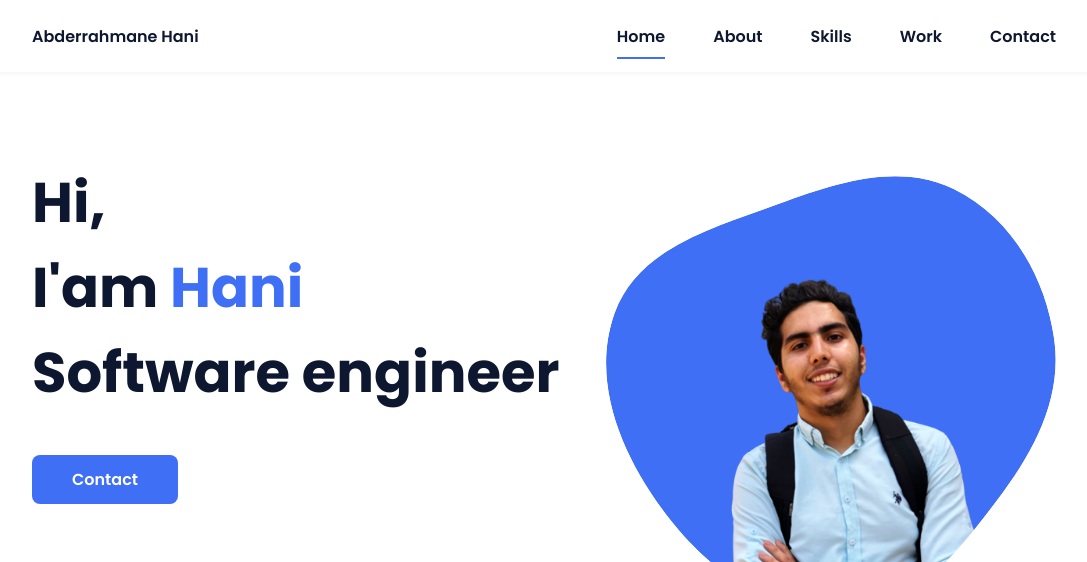
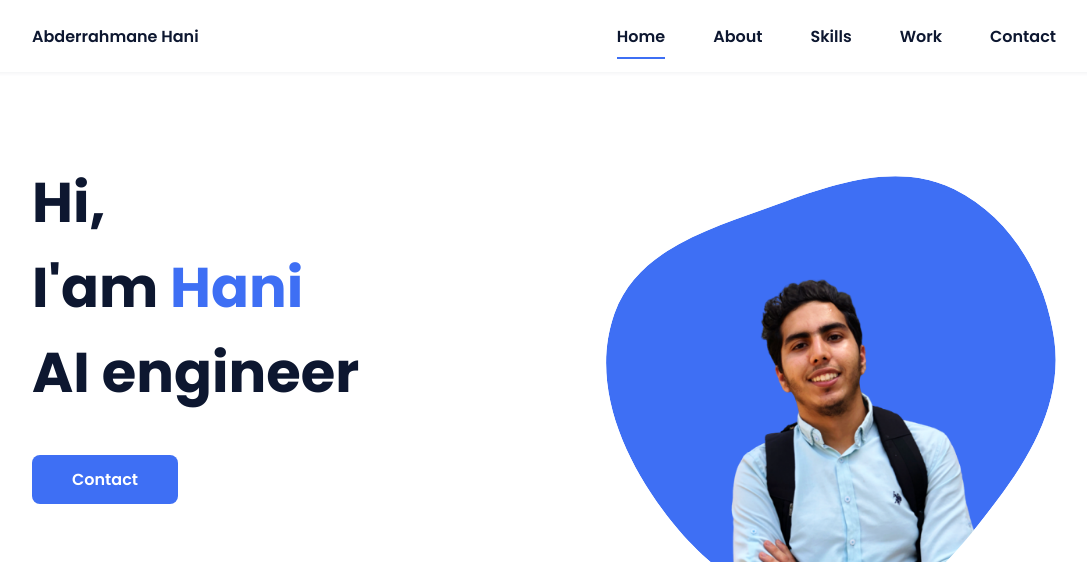
Before and after one commit to coder-hani/portfolio-website, a plain HTML site: page index.html in a window 1280 px wide. Shown: the top 562 px of the page, without its empty margins (96-1183 px from the left). Drawn offline with nearby package versions, Linux system fonts and the light colour scheme.

Commit message:
Update index.html

```diff
--- a/index.html
+++ b/index.html
@@ -42,7 +42,7 @@
             <!--===== HOME =====-->
             <section class="home bd-grid" id="home">
                 <div class="home__data">
-                    <h1 class="home__title">Hi,<br>I'am <span class="home__title-color">Hani</span><br> Software engineer </h1>
+                    <h1 class="home__title">Hi,<br>I'am <span class="home__title-color">Hani</span><br> AI engineer </h1>
 
                     <a href="assets/mon.pdf" class="button">Contact</a>
                 </div>
```
